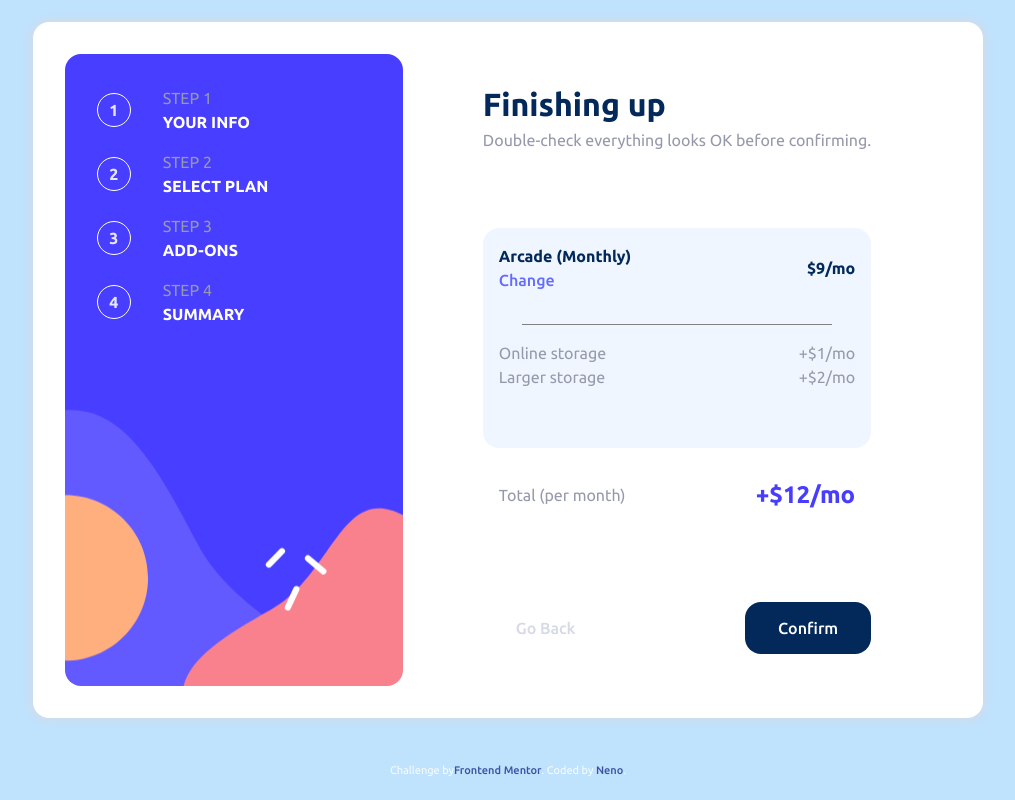
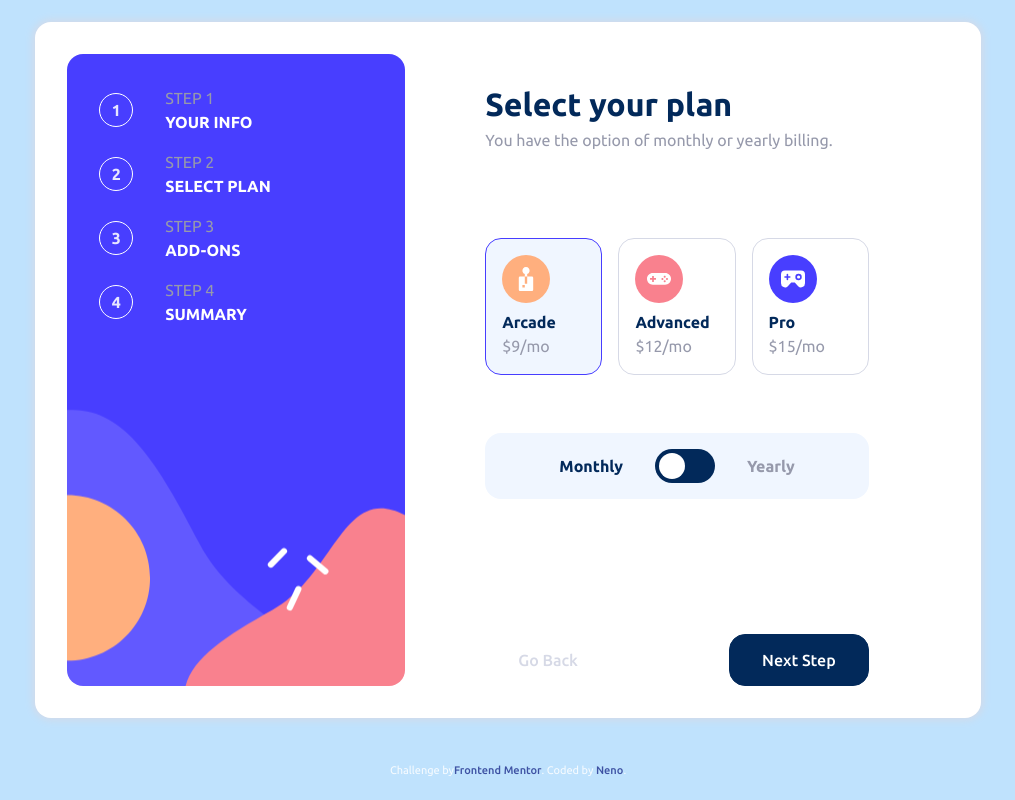
Before and after one commit to NenoPr/multi-step-form, a React (Vite) app: page / in a window 1280 px wide. Shown: the whole page, without its empty margins (132-1147 px from the left). Built offline with nearby package versions, Linux system fonts and the light colour scheme.

Commit message:
Created the logic for adding data to a form object that gets passed to the form components.. Changed the css design of form components.

```diff
--- a/components/AD_Form.jsx
+++ b/components/AD_Form.jsx
@@ -1,19 +1,31 @@
-import { useState } from "react";
+import { useState, useEffect } from "react";
 import "/src/assets/stylesheets/stylesheet-addon.css";
 
-function AD_Form(props) {
-  const [formData, setFormData] = useState({ name: "", email: "", phone: "" });
+function AD_Form(data) {
+  console.log(data.props.form.addons);
+  const [addonsData, setAddonsData] = useState(data.props.form.addons);
+
+  useEffect(() => {});
 
   const handleChange = (event) => {
-    const { name, value } = event.target;
-    setFormData((prevFormData) => ({ ...prevFormData, [name]: value }));
+    const addon = event.target.getAttribute("addon");
+    setAddonsData((prevAddonsData) => ({
+      ...prevAddonsData,
+      [addon]: !addonsData[addon],
+    }));
   };
 
   const handleSubmit = (event) => {
     event.preventDefault();
     alert(
-      `Name: ${formData.name}, Email: ${formData.email}, Phone Number: ${formData.phone}`
+      `Online: ${addonsData.onlineService}, Storage: ${addonsData.largerStorage}, Profile: ${addonsData.customizableProfile}`
     );
+    console.log(addonsData.onlineService);
+    data.props.setForm((prevFormData) => ({
+      ...prevFormData,
+      ["addons"]: addonsData,
+    }));
+    console.log("Data form", data.props.form);
   };
 
   return (
@@ -24,13 +36,20 @@ function AD_Form(props) {
           Add-ons help enhance your gaming experience.
         </p>
       </div>
+      {
         <div className="addon-container">
-        <div className="addon-selection">
+          <div
+            className="addon-selection"
+            addon="onlineService"
+            selection={addonsData.onlineService}
+            onClick={handleChange}
+          >
             <input
               type="checkbox"
               name="online-service"
               id="online-service"
-            className="addon-checkbox"
+              className="addon-checkbox onlineService-check"
+              checked={addonsData.onlineService}
             />
             <div className="addon-desc-container">
               <div className="addon-name">Online service</div>
@@ -38,12 +57,19 @@ function AD_Form(props) {
             </div>
             <div className="addon-price">+$1/mo</div>
           </div>
-        <div className="addon-selection">
+
+          <div
+            className="addon-selection"
+            addon="largerStorage"
+            selection={addonsData.largerStorage}
+            onClick={handleChange}
+          >
             <input
               type="checkbox"
               name="larger-storage"
               id="larger-storage"
-            className="addon-checkbox"
+              className="addon-checkbox largerStorage-check"
+              checked={addonsData.largerStorage}
             />
             <div className="addon-desc-container">
               <div className="addon-name">Larger storage</div>
@@ -51,12 +77,18 @@ function AD_Form(props) {
             </div>
             <div className="addon-price">+$2/mo</div>
           </div>
-        <div className="addon-selection">
+          <div
+            className="addon-selection"
+            addon="customizableProfile"
+            selection={addonsData.customizableProfile}
+            onClick={handleChange}
+          >
             <input
               type="checkbox"
               name="customizable-profile"
               id="customizable-profile"
-            className="addon-checkbox"
+              className="addon-checkbox customizableProfile-check"
+              checked={addonsData.customizableProfile}
             />
             <div className="addon-desc-container">
               <div className="addon-name">Customizable Profile</div>
@@ -65,6 +97,7 @@ function AD_Form(props) {
             <div className="addon-price">+$2/mo</div>
           </div>
         </div>
+      }
 
       <div className="form-buttons">
         <button className="form-previous-step" onClick={handleSubmit}>
--- a/components/Plan_Form.jsx
+++ b/components/Plan_Form.jsx
@@ -1,19 +1,62 @@
-import { useState } from "react";
+import { useState, useEffect } from "react";
 import "/src/assets/stylesheets/stylesheet-plan.css";
 
-function Plan_Form(props) {
-  const [formData, setFormData] = useState({ name: "", email: "", phone: "" });
+function Plan_Form(data) {
+  const [formData, setFormData] = useState(data.props.form.plan);
+  const [activeSubscription, setActiveSubscription] = useState(
+    data.props.form.plan.yearlySubscription
+  );
+
+  useEffect(() => {
+    handleSliderCss();
+    document.querySelectorAll(".plan-selection").forEach((elem) => {
+      if (elem.getAttribute("plan") === formData.plan) {
+        elem.classList.add("plan-selection-selected");
+      }
+    });
+  }, [activeSubscription]);
+
+  const handleSliderCss = (event) => {
+    const yearly = document.querySelector(".plan-yearly");
+    const monthly = document.querySelector(".plan-monthly");
+    if (activeSubscription) {
+      monthly.classList.remove("plan-rate-selected");
+      yearly.classList.add("plan-rate-selected");
+    } else {
+      yearly.classList.remove("plan-rate-selected");
+      monthly.classList.add("plan-rate-selected");
+    }
+  };
 
   const handleChange = (event) => {
-    const { name, value } = event.target;
-    setFormData((prevFormData) => ({ ...prevFormData, [name]: value }));
+    document.querySelectorAll(".plan-selection").forEach((elem) => {
+      elem.classList.remove("plan-selection-selected");
+    });
+    event.target.classList.add("plan-selection-selected");
+    const plan = event.target.getAttribute("plan");
+    setFormData((prevFormData) => ({ ...prevFormData, ["plan"]: plan }));
+  };
+
+  const handleSubscription = (event) => {
+    setFormData((prevFormData) => ({
+      ...prevFormData,
+      yearlySubscription: !activeSubscription,
+    }));
+    setActiveSubscription(!activeSubscription);
   };
 
   const handleSubmit = (event) => {
     event.preventDefault();
     alert(
-      `Name: ${formData.name}, Email: ${formData.email}, Phone Number: ${formData.phone}`
+      `Plan: ${formData.plan}, Yearly Subscription: ${formData.yearlySubscription}`
     );
+    data.props.setForm((prevFormData) => ({
+      ...prevFormData,
+      ["plan"]: {
+        plan: formData.plan,
+        yearlySubscription: formData.yearlySubscription,
+      },
+    }));
   };
 
   return (
@@ -26,7 +69,7 @@ function Plan_Form(props) {
       </div>
       <div className="plan-container">
         <div className="selection-container">
-          <div className="plan-selection">
+          <div className="plan-selection" onClick={handleChange} plan="arcade">
             <img
               src="./src/assets/images/icon-arcade.svg"
               alt="arcade"
@@ -37,7 +80,11 @@ function Plan_Form(props) {
               <div className="plan-price">$9/mo</div>
             </div>
           </div>
-          <div className="plan-selection">
+          <div
+            className="plan-selection"
+            onClick={handleChange}
+            plan="advanced"
+          >
             <img
               src="./src/assets/images/icon-advanced.svg"
               alt="advanced"
@@ -48,7 +95,7 @@ function Plan_Form(props) {
               <div className="plan-price">$12/mo</div>
             </div>
           </div>
-          <div className="plan-selection">
+          <div className="plan-selection" onClick={handleChange} plan="pro">
             <img
               src="./src/assets/images/icon-pro.svg"
               alt="pro"
@@ -61,12 +108,12 @@ function Plan_Form(props) {
           </div>
         </div>
         <div className="plan-rate">
-          <div className="plan-rate-text plan-rate-text-selected">Monthly</div>
+          <div className="plan-rate-text plan-monthly">Monthly</div>
           <label className="switch" htmlFor="checkbox">
-            <input type="checkbox" id="checkbox" />
+            <input type="checkbox" id="checkbox" onClick={handleSubscription} checked={activeSubscription}/>
             <div className="slider round"></div>
           </label>
-          <div className="plan-rate-text">Yearly</div>
+          <div className="plan-rate-text plan-yearly">Yearly</div>
         </div>
       </div>
       <div className="plan-buttons">
--- a/src/App.css
+++ b/src/App.css
@@ -98,12 +98,14 @@ body {
   font-weight: bold;
 }
 
-.step-container {
+.form-container {
   display: grid;
+  grid-template-columns: 1fr;
+  grid-template-rows: 1fr 3fr 1fr;
   padding-left: 5rem;
   padding-right: 5rem;
+  justify-content: space-between;
   width: fit-content;
-  height: 600px;
 }
 
 .form-header-container {
@@ -112,6 +114,9 @@ body {
   flex-direction: column;
   align-self: flex-start;
   justify-self: flex-start;
+  height: fit-content;
+  grid-template-columns: 1;
+  grid-template-rows: 1;
 }
 
 .form-header {
@@ -125,74 +130,3 @@ body {
   color: var(--cool-gray);
   margin-top: 0;
 }
-
-.form {
-  display: flex;
-  flex-direction: column;
-  gap: 1rem;
-}
-
-.form-input-container {
-  display: flex;
-  flex-direction: column;
-  gap: 0.5rem;
-}
-
-.form-text {
-  color: var(--marine-blue);
-  font-weight: 500;
-}
-
-.text-input {
-  padding: 1rem;
-  font-size: 1rem;
-  color: var(--marine-blue);
-  border: 0.1rem solid var(--cool-gray);
-  border-radius: 1rem;
-  font-weight: 700;
-}
-
-.text-input:focus {
-  outline: none;
-  border-color: var(--purplish-blue);
-}
-
-.form-buttons {
-  flex: 1;
-  display: flex;
-  width: 100%;
-  align-items: flex-end;
-  justify-content: space-between;
-}
-
-.form-next-step {
-  padding: 1rem;
-  padding-left: 2rem;
-  padding-right: 2rem;
-  color: white;
-  background-color: var(--marine-blue);
-  border-radius: 1rem;
-  width: fit-content;
-  justify-self: flex-end;
-  border-color: var(--marine-blue);
-  outline-color: var(--marine-blue);
-  outline: var(--marine-blue);
-}
-
-.form-next-step:hover {
-  background-color: #2497d9;
-  border-color: #2497d9;
-  outline-color: #2497d9;
-  outline: #2497d9;
-}
-
-.form-previous-step {
-  padding: 1rem;
-  padding-left: 2rem;
-  padding-right: 2rem;
-  color: var(--light-gray);
-  background-color: #fff;
-}
-
-.attribution {
-}
--- a/src/App.jsx
+++ b/src/App.jsx
@@ -8,7 +8,35 @@ import SUM_Form from "../components/SUM_Form";
 import "./App.css";
 
 function App() {
-  const [form, setForm] = useState([]);
+  const [form, setForm] = useState({
+    personalInfo: { name: "", email: "", phone: "" },
+    plan: {
+      plan: "arcade",
+      yearlySubscription: false,
+    },
+    planPrice: {
+      monthly: {
+        arcade: 9,
+        advanced: 12,
+        pro: 15,
+      },
+      yearly: {
+        arcade: 90,
+        advanced: 120,
+        pro: 150,
+      },
+    },
+    addons: {
+      onlineService: false,
+      largerStorage: false,
+      customizableProfile: false,
+    },
+    addonsPrice: {
+      onlineService: 1,
+      largerStorage: 2,
+      customizableProfile: 2,
+    },
+  });
 
   return (
     <>
@@ -52,11 +80,11 @@ function App() {
           </div>
         </div>
 
-        <div className="step-container step-1-pi-container">
-          {/* <PI_Form props={setForm}></PI_Form> */}
-          {/* <Plan_Form></Plan_Form> */}
-          {/* <AD_Form></AD_Form> */}
-          <SUM_Form></SUM_Form>
+        <div className="form-container">
+          {/* <PI_Form props={{ form, setForm }}></PI_Form> */}
+          <Plan_Form props={{ form, setForm }}></Plan_Form>
+          {/* <AD_Form props={{ form, setForm }}></AD_Form> */}
+          {/* <SUM_Form></SUM_Form> */}
         </div>
       </div>
       <div className="attribution">
--- a/src/assets/stylesheets/stylesheet-addon.css
+++ b/src/assets/stylesheets/stylesheet-addon.css
@@ -24,29 +24,34 @@
   margin-right: 1rem;
   transform: scale(1.5);
   background-color: #fff;
+  pointer-events: none;
 }
 
 .addon-desc-container {
   flex: 10;
   display: flex;
   flex-direction: column;
+  pointer-events: none;
 }
 
 .addon-name {
   color: var(--marine-blue);
   font-weight: 700;
+  pointer-events: none;
 }
 
 .addon-desc {
   display: flex;
   flex-direction: column;
   color: var(--cool-gray);
+  pointer-events: none;
 }
 
 .addon-price {
   flex: 1;
   justify-self: flex-end;
   color: var(--cool-gray);
+  pointer-events: none;
 }
 
 .container {
--- /dev/null
+++ b/src/assets/stylesheets/stylesheet-pi.css
@@ -0,0 +1,77 @@
+.pi-container {
+  display: grid;
+  justify-content: space-between;
+  width: fit-content;
+}
+
+.form {
+  display: flex;
+  flex-direction: column;
+  gap: 1rem;
+}
+
+.form-input-container {
+  display: flex;
+  flex-direction: column;
+  gap: 0.5rem;
+}
+
+.form-text {
+  color: var(--marine-blue);
+  font-weight: 500;
+}
+
+.text-input {
+  padding: 1rem;
+  font-size: 1rem;
+  color: var(--marine-blue);
+  border: 0.1rem solid var(--cool-gray);
+  border-radius: 1rem;
+  font-weight: 700;
+}
+
+.text-input:focus {
+  outline: none;
+  border-color: var(--purplish-blue);
+}
+
+.form-buttons {
+  flex: 1;
+  display: flex;
+  width: 100%;
+  align-items: flex-end;
+  justify-content: space-between;
+}
+
+.form-next-step {
+  padding: 1rem;
+  padding-left: 2rem;
+  padding-right: 2rem;
+  color: white;
+  background-color: var(--marine-blue);
+  border-radius: 1rem;
+  justify-self: flex-end;
+  align-self: flex-end;
+  border-color: var(--marine-blue);
+  outline-color: var(--marine-blue);
+  outline: var(--marine-blue);
+  height: fit-content;
+}
+
+.form-next-step:hover {
+  background-color: #2497d9;
+  border-color: #2497d9;
+  outline-color: #2497d9;
+  outline: #2497d9;
+}
+
+.form-previous-step {
+  padding: 1rem;
+  padding-left: 2rem;
+  padding-right: 2rem;
+  color: var(--light-gray);
+  background-color: #fff;
+}
+
+.attribution {
+}
--- a/src/assets/stylesheets/stylesheet-plan.css
+++ b/src/assets/stylesheets/stylesheet-plan.css
@@ -1,14 +1,19 @@
 .plan-container {
-  display: flex;
-  flex-direction: column;
-  gap: 2rem;
+  display: grid;
+  grid-template-columns: 1fr;
+  grid-template-rows: 2fr 1fr;
+  justify-content: space-between;
+  width: 100%;
 }
 
 .selection-container {
-  flex: 10;
-  display: flex;
+  display: grid;
+  grid-template-columns: 1fr 1fr 1fr;
+  gap: 1rem;
+  justify-content: center;
   justify-content: space-between;
-  gap: 1rem;
+  align-items: center;
+  width: 100%;
 }
 
 .plan-selection {
@@ -18,9 +23,9 @@
   border-radius: 1rem;
   border: 0.1rem solid var(--light-gray);
   padding: 1rem;
-  width: 7rem;
-  height: 9rem;
   cursor: pointer;
+  height: 8vw;
+  width: 6.5vw;
 }
 
 .plan-selection:hover {
@@ -28,22 +33,31 @@
   background-color: var(--magnolia);
 }
 
-.plan-desc {
-  display: flex;
-  flex-direction: column;
+.plan-selection-selected {
+  border-color: var(--purplish-blue);
+  background-color: var(--magnolia);
 }
 
 .plan-image {
   width: 3rem;
+  pointer-events: none;
+}
+
+.plan-desc {
+  display: flex;
+  flex-direction: column;
+  pointer-events: none;
 }
 
 .plan-name {
   color: var(--marine-blue);
   font-weight: 700;
+  pointer-events: none;
 }
 
 .plan-price {
   color: var(--cool-gray);
+  pointer-events: none;
 }
 
 .switch {
@@ -100,14 +114,16 @@ input:checked + .slider:before {
 }
 
 .plan-rate {
+  grid-column: 1 / 4;
+  grid-row: 2;
   display: flex;
   align-items: center;
   justify-content: center;
   gap: 2rem;
-  background-color: var(--light-gray);
+  background-color: var(--magnolia);
   padding: 1rem;
   border-radius: 1rem;
-  width: 100%;
+  height: fit-content;
 }
 
 .plan-rate-text {
@@ -115,6 +131,12 @@ input:checked + .slider:before {
   font-weight: 700;
 }
 
-.plan-rate-text-selected {
+.plan-rate-selected {
   color: var(--marine-blue);
 }
+
+.plan-buttons {
+  display: flex;
+  align-self: flex-end;
+  justify-content: space-between;
+}
```
Also changed, not shown: components/PI_Form.jsx (+7 -4 lines). Lines whose indentation alone changed are shown as unchanged.
